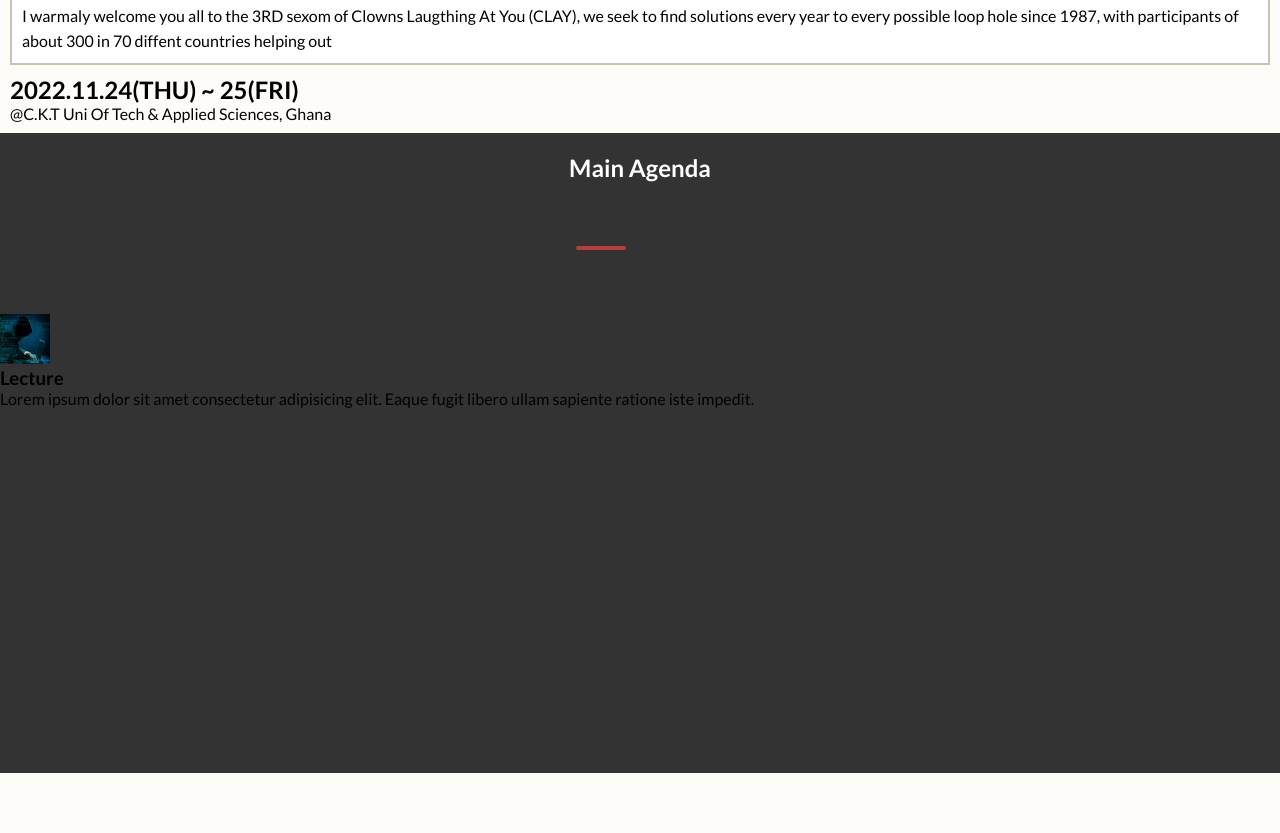
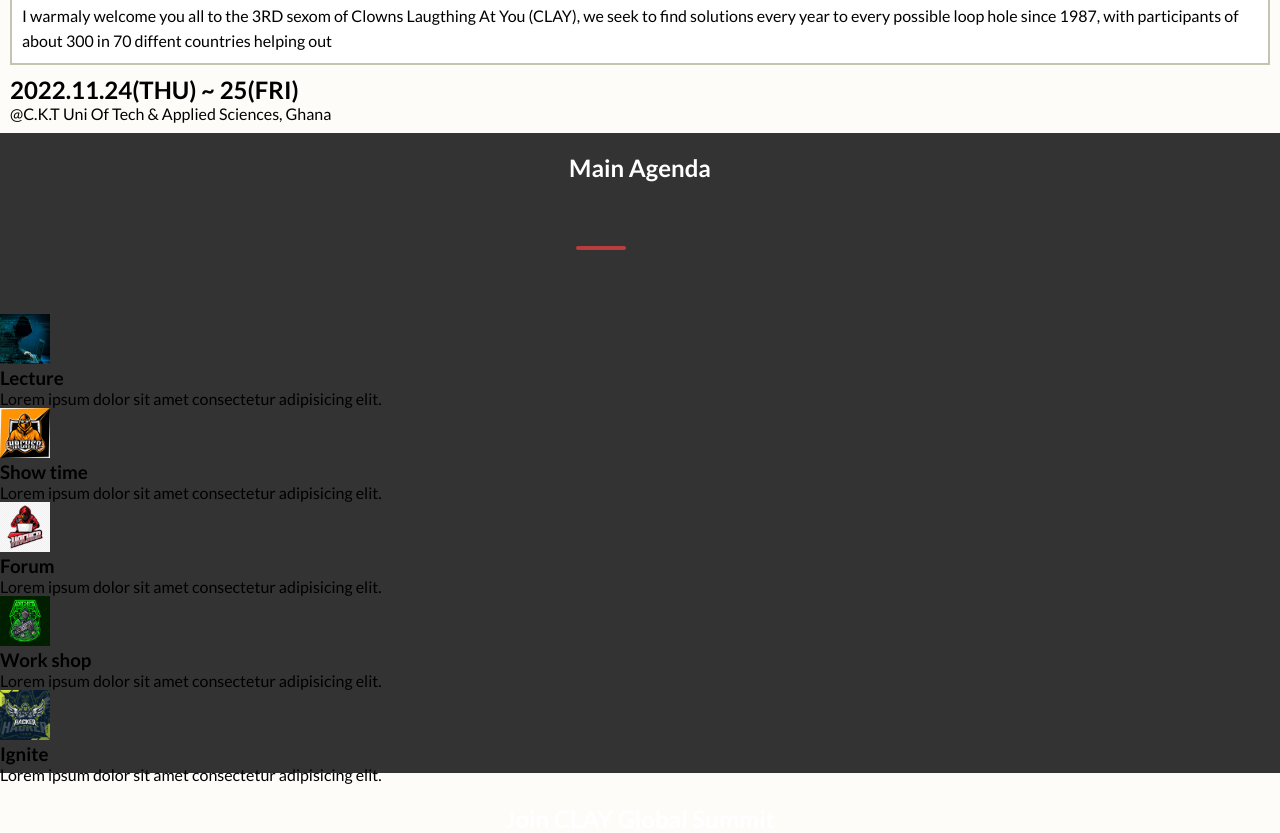
Before and after one commit to quavo19/FristCapStone, a website: page index.html in a window 1280 px wide. Shown: the part 282-1115 px from the top of the page. Before the commit the page ends 1055 px from the top, so only its background shows below. Drawn offline with Linux system fonts and the light colour scheme.

Commit message:
Add markup for main agenda section

```diff
--- a/index.html
+++ b/index.html
@@ -44,19 +44,75 @@
             </div>
 
             <div class="Prog-outline">
-                 <div>
+                 <div class="outline">
                     <div class="agenda-icon">
                         <img src="img/wall3.jpg" alt="">
                     </div>
-                    <div>
+                    <div class="agenda-label">
                         <h3>Lecture</h3>
                     </div>
                     <div>
-                        <p>Lorem ipsum dolor sit amet consectetur adipisicing elit. Eaque fugit libero ullam sapiente ratione iste impedit.</p>
+                        <p>Lorem ipsum dolor sit amet consectetur adipisicing elit.</p>
                     </div>
                  </div>
             </div>
-
+            <div class="Prog-outline">
+                <div class="outline">
+                   <div class="agenda-icon">
+                       <img src="img/logo3.webp" alt="">
+                   </div>
+                   <div class="agenda-label">
+                       <h3>Show time</h3>
+                   </div>
+                   <div>
+                       <p>Lorem ipsum dolor sit amet consectetur adipisicing elit.</p>
+                   </div>
+                </div>
+           </div>
+           <div class="Prog-outline">
+             <div class="outline">
+               <div class="agenda-icon">
+                   <img src="img/icon1.jpg" alt="">
+               </div>
+               <div class="agenda-label">
+                   <h3>Forum</h3>
+               </div>
+               <div>
+                   <p>Lorem ipsum dolor sit amet consectetur adipisicing elit.</p>
+               </div>
+             </div>
+           </div>
+           <div class="Prog-outline">
+            <div class="outline">
+              <div class="agenda-icon">
+                  <img src="img/icon2.webp" alt="">
+              </div>
+              <div class="agenda-label">
+                  <h3>Work shop</h3>
+              </div>
+              <div>
+                  <p>Lorem ipsum dolor sit amet consectetur adipisicing elit.</p>
+              </div>
+            </div>
+          </div>
+          <div class="Prog-outline">
+            <div class="outline">
+              <div class="agenda-icon">
+                  <img src="img/icon3.webp" alt="">
+              </div>
+              <div class="agenda-label">
+                  <h3>Ignite</h3>
+              </div>
+              <div>
+                  <p>Lorem ipsum dolor sit amet consectetur adipisicing elit.</p>
+              </div>
+            </div>
+          </div>
+          <div class="join-btn">
+            <div class="join">
+                <h2>Join CLAY Global Summit</h2>
+            </div>
+          </div>
         </div>
     </main>
 
```
